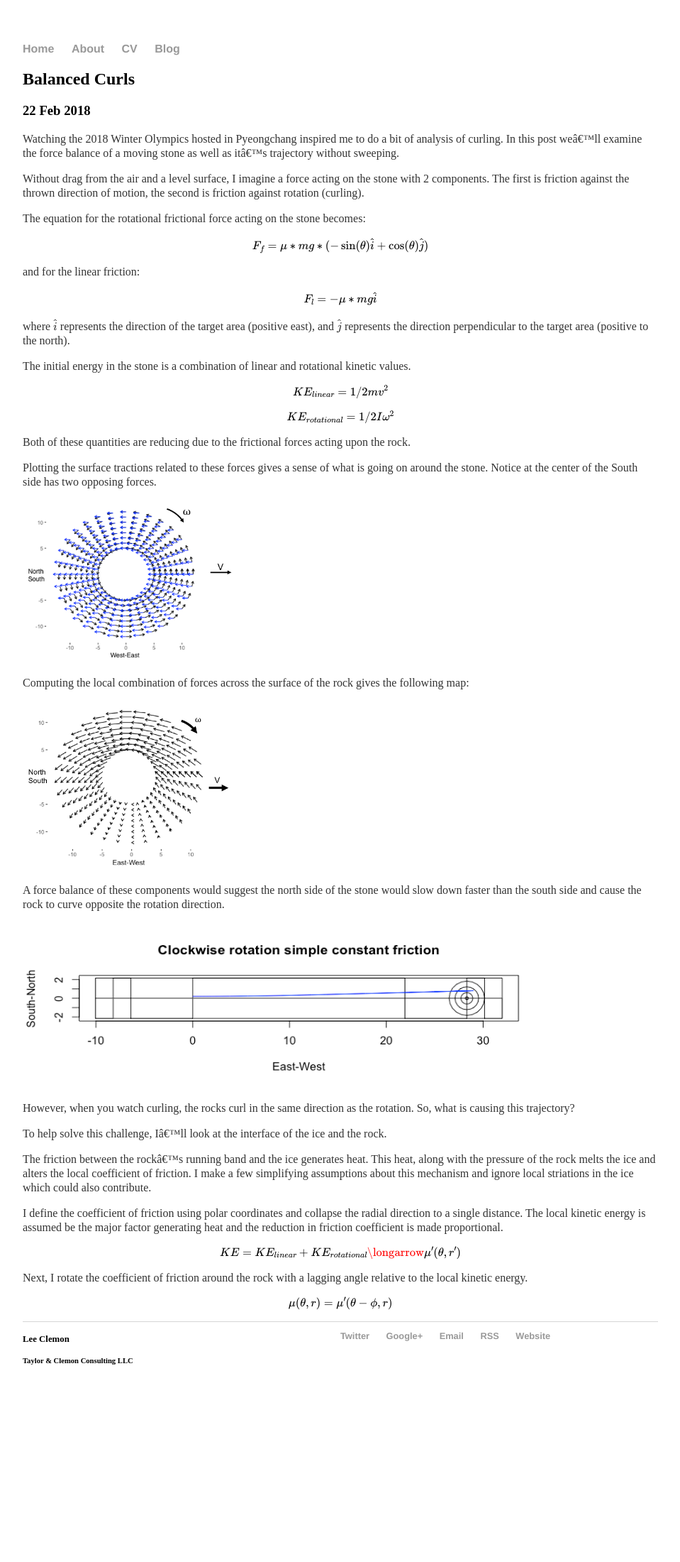
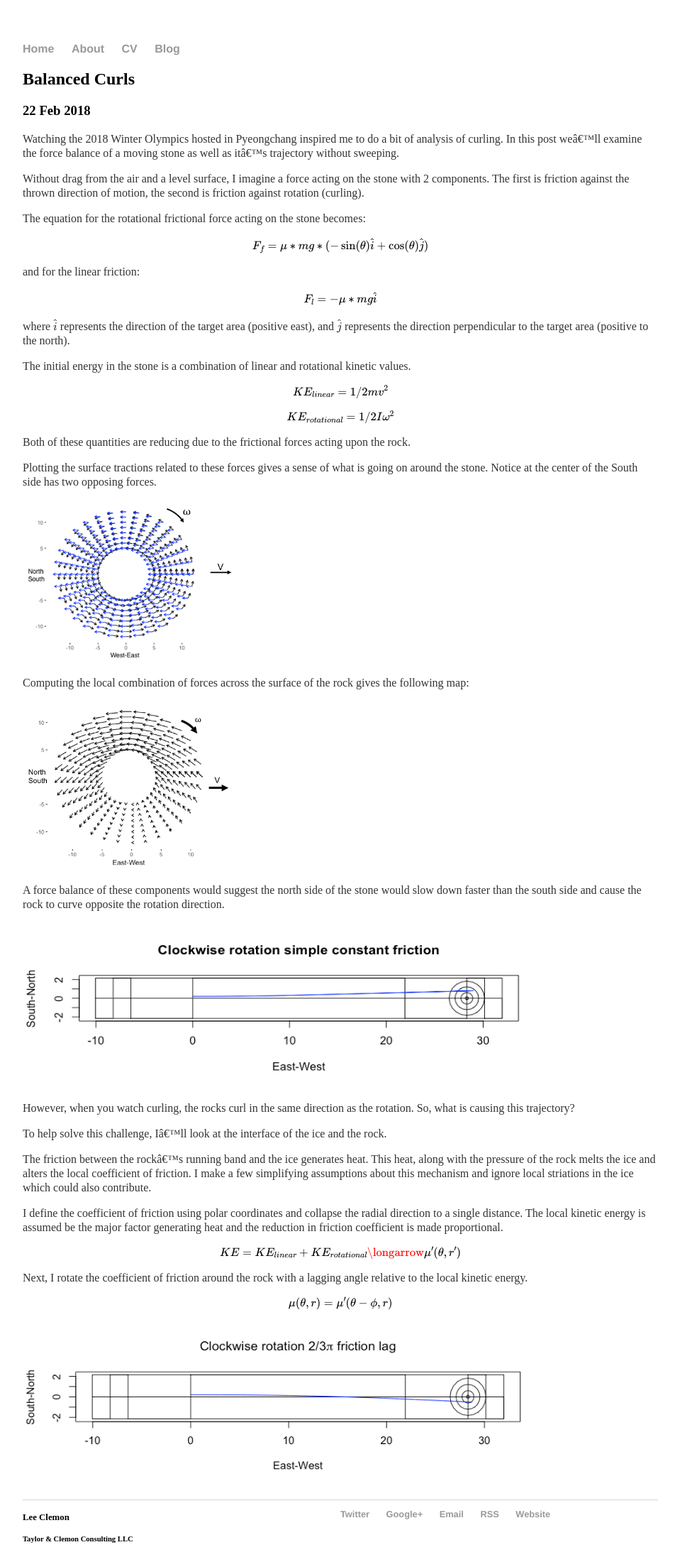
Before and after one commit to lclemon/lclemon.github.io, a Jekyll site: the page built from _posts/2018-02-22-Curling-forces.md, in a window 1280 px wide. Shown: the whole page at 71% size, without its empty margins (160-1119 px from the left). Built offline with Jekyll 4.4.1, drawn with Linux system fonts in a browser that asks for light colours; formulas are drawn with MathJax 3; a script that is not in the unit is left out; before the commit the page ends 1949 px from its top, so only the background shows below that.

Commit message:
Update 2018-02-22-Curling-forces.md

```diff
--- a/_posts/2018-02-22-Curling-forces.md
+++ b/_posts/2018-02-22-Curling-forces.md
@@ -57,6 +57,7 @@ Next, I rotate the coefficient of friction around the rock with a lagging angle
 
 $$ \mu(\theta,r) = \mu'(\theta-\phi,r) $$
 
+<img src="http://lclemon.github.io/images/Curl-mu-lag23pi.png" width="740" height="230">
 
 
 <!--To compute these integrations I use a simple finite-difference method. This is acceptable since the velocity of the rocks is low and the total calculation. The initial position, velocity, and acceleration are prescribed at the moment of release. As an implementation detail, I only store a selection of data for plotting so that I can control directly control the storage space required. -->
```
